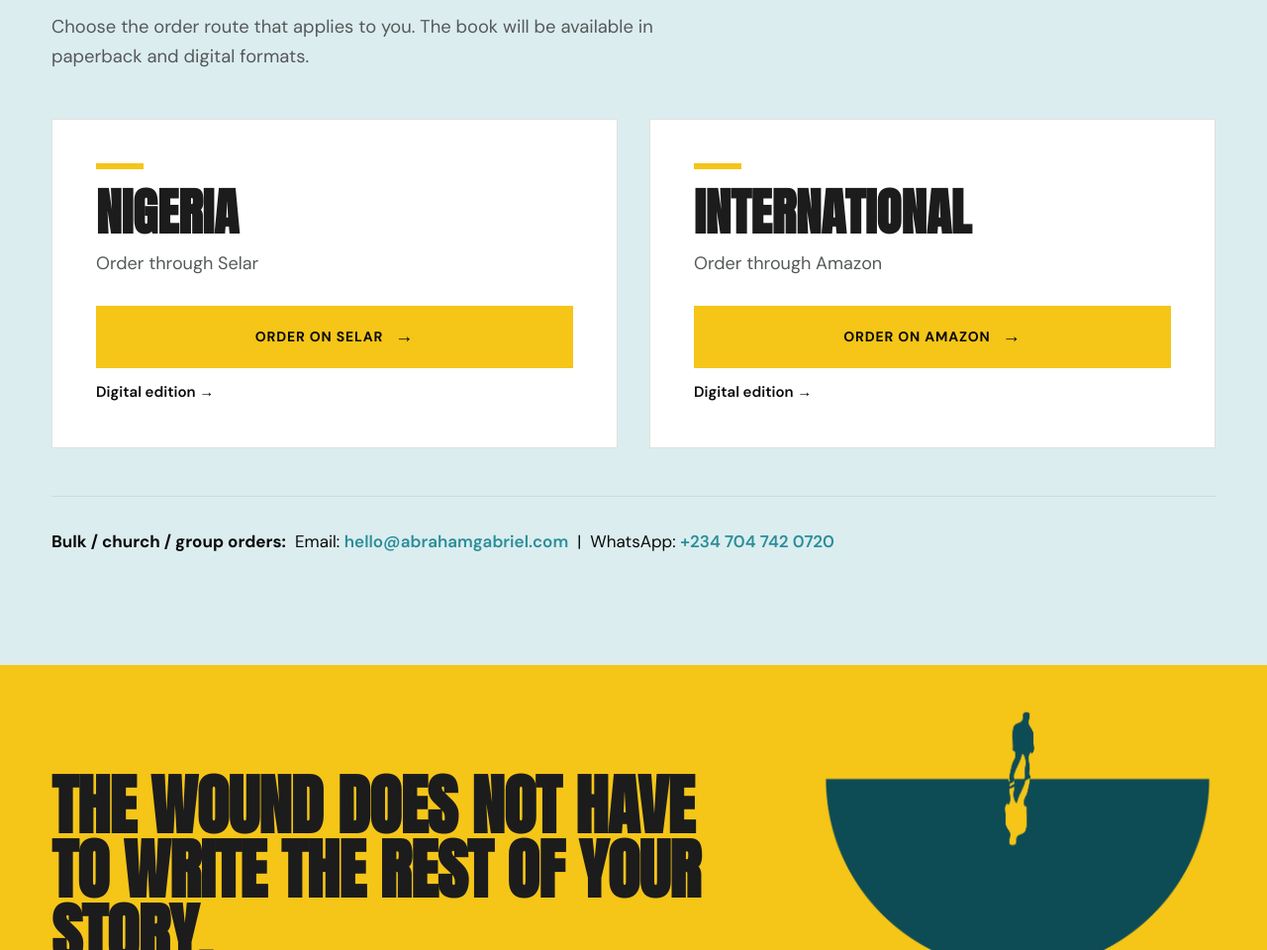
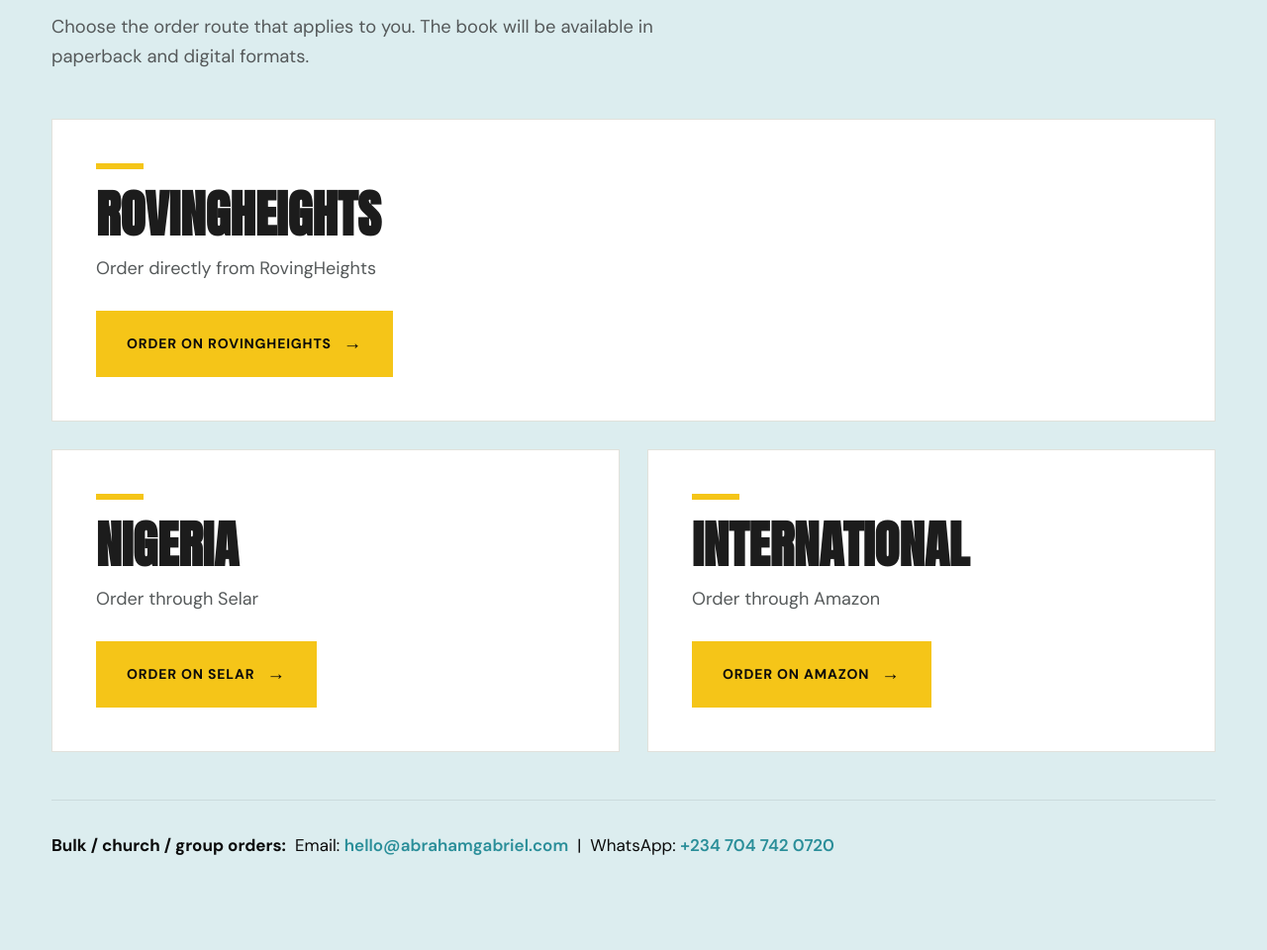
Before and after one commit to DTG8/unoffended-landing, a website built with Vite: page index.html in a window 1280 px wide. Shown: the part 9713-10673 px from the top of the page at 99% size. Built offline with nearby package versions, Linux system fonts and the light colour scheme.

Commit message:
feat: add RovingHeights card and update Section 12 layout from Figma

```diff
--- a/index.html
+++ b/index.html
@@ -605,6 +605,19 @@
           Choose the order route that applies to you. The book will be available in paperback and digital formats.
         </p>
 
+        <div class="order-routes-wrapper">
+          <!-- RovingHeights Card (Full Width) -->
+          <div class="order-card order-card-full">
+            <div class="card-yellow-topbar"></div>
+            <h3 class="order-card-title">ROVINGHEIGHTS</h3>
+            <p class="order-route-text">Order directly from RovingHeights</p>
+            <a href="https://rhbooks.com.ng" target="_blank" rel="noopener noreferrer" class="btn btn-yellow order-btn">
+              <span>ORDER ON ROVINGHEIGHTS</span>
+              <span class="btn-arrow">→</span>
+            </a>
+          </div>
+
+          <!-- Bottom 2-Card Row: Nigeria & International -->
           <div class="order-cards-grid">
             <!-- Nigeria Card -->
             <div class="order-card">
@@ -615,7 +628,6 @@
                 <span>ORDER ON SELAR</span>
                 <span class="btn-arrow">→</span>
               </a>
-            <a href="https://selar.com/y01om1179w" target="_blank" rel="noopener noreferrer" class="digital-edition-link">Digital edition →</a>
             </div>
 
             <!-- International Card -->
@@ -627,7 +639,7 @@
                 <span>ORDER ON AMAZON</span>
                 <span class="btn-arrow">→</span>
               </a>
-            <a href="https://a.co/d/03YQvkAt" target="_blank" rel="noopener noreferrer" class="digital-edition-link">Digital edition →</a>
+            </div>
           </div>
         </div>
 
--- a/styles.css
+++ b/styles.css
@@ -1487,10 +1487,16 @@ button {
   margin-bottom: 48px;
 }
 
+.order-routes-wrapper {
+  display: flex;
+  flex-direction: column;
+  gap: 28px;
+}
+
 .order-cards-grid {
   display: grid;
   grid-template-columns: 1fr 1fr;
-  gap: 32px;
+  gap: 28px;
 }
 
 .order-card {
@@ -1515,8 +1521,10 @@ button {
 
 .order-card-title {
   font-family: var(--font-display);
-  font-size: 3.2rem;
-  line-height: 1;
+  font-size: clamp(2.5rem, 4vw, 4rem);
+  line-height: 1.09;
+  letter-spacing: 0;
+  text-transform: uppercase;
   color: var(--color-heading-dark);
   margin-top: 0;
   margin-bottom: 12px;
@@ -1529,8 +1537,10 @@ button {
 }
 
 .order-btn {
-  width: 100%;
-  margin-bottom: 12px;
+  width: fit-content;
+  align-self: flex-start;
+  margin-bottom: 0;
+  padding: 18px 30px;
 }
 
 .order-note-hint {
@@ -2340,20 +2350,30 @@ button {
 
   /* --- 12 GET THE BOOK --- */
   .section-get-book {
-    padding: 56px 0;
+    padding: 72px 0;
+  }
+
+  .order-routes-wrapper {
+    gap: 20px;
   }
 
   .order-cards-grid {
     grid-template-columns: 1fr;
-    gap: 18px;
+    gap: 20px;
   }
 
   .order-card {
-    padding: 26px 18px;
+    padding: 32px 24px;
   }
 
   .order-card-title {
-    font-size: 2.2rem;
+    font-size: 3rem;
+    line-height: 1.15;
+  }
+
+  .order-btn {
+    width: fit-content;
+    padding: 16px 24px;
   }
 
   .bulk-order-bar {
```
Lines whose indentation alone changed are shown as unchanged.
